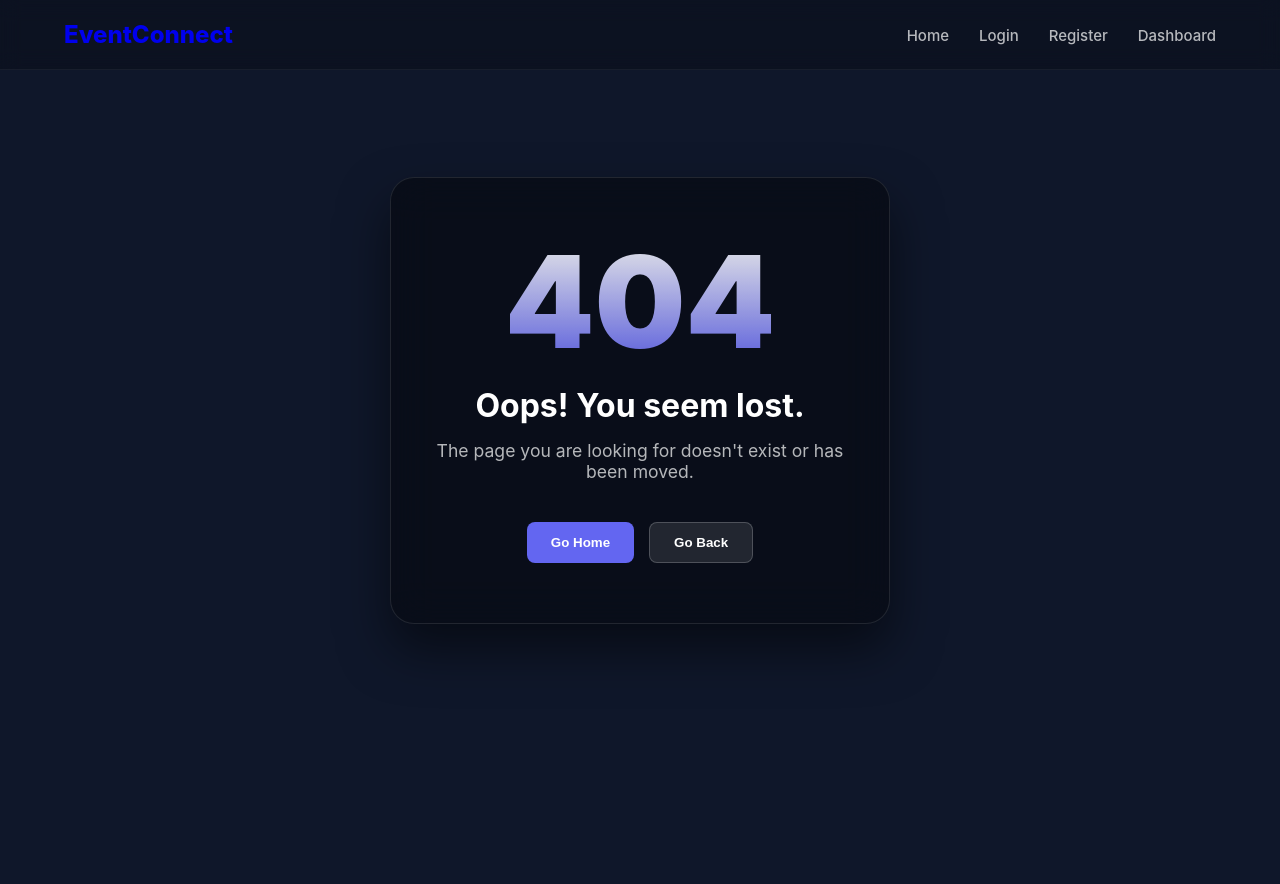
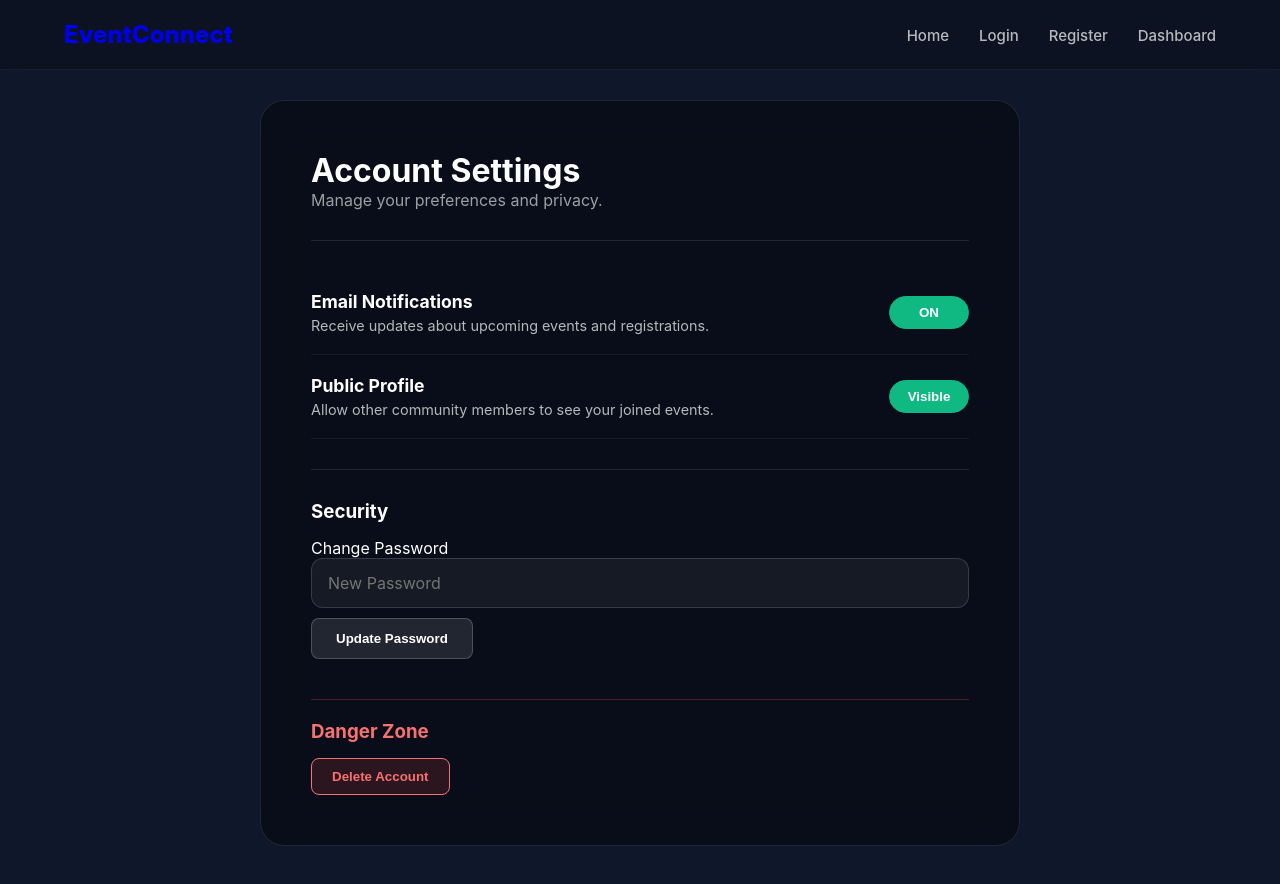
Before and after one commit to vyom2507/EventConnect, a React (Vite) app in the folder EventConnect/eventconnect-frontend/: page /settings in a window 1280 px wide. Before the commit this address had no page. Shown: the top 884 px of the page. Before the commit the page ends 800 px from the top, so only its background shows below. Built offline with nearby package versions, Linux system fonts and the light colour scheme.

Commit message:
Added Contact and Settings pages

```diff
--- a/EventConnect/eventconnect-frontend/src/App.jsx
+++ b/EventConnect/eventconnect-frontend/src/App.jsx
@@ -10,6 +10,8 @@ import Events from "./pages/Events";
 import CreateEvent from "./pages/CreateEvent";
 import Profile from "./pages/Profile";
 import EventDetails from "./pages/EventDetails";
+import Contact from "./pages/Contact";
+import Settings from "./pages/Settings";
 import EditEvent from "./pages/EditEvent";
 import { AuthProvider } from "./context/AuthContext";
 import About from "./pages/About";
@@ -33,6 +35,8 @@ function App() {
             <Route path="/register" element={<Register />} />
             <Route path="/profile" element={<Profile />} />
             <Route path="/events/:id" element={<EventDetails />} />
+            <Route path="/contact" element={<Contact />} />
+            <Route path="/settings" element={<Settings />} />
             <Route path="/edit-event/:id" element={<EditEvent />} />
             <Route path="/about" element={<About />} />
             <Route path="*" element={<NotFound />} />
--- a/EventConnect/eventconnect-frontend/src/Styles/styles.css
+++ b/EventConnect/eventconnect-frontend/src/Styles/styles.css
@@ -1232,3 +1232,206 @@ header {
   font-size: 0.9rem;
   margin-top: 20px;
 }
+
+/* --- 12. CONTACT PAGE --- */
+.contact-wrapper {
+  padding: 100px 20px;
+  display: flex;
+  justify-content: center;
+  align-items: center;
+  min-height: 100vh;
+}
+
+.contact-glass-card {
+  width: 100%;
+  max-width: 600px;
+  background: rgba(0, 0, 0, 0.4);
+  backdrop-filter: blur(20px);
+  border: 1px solid rgba(255, 255, 255, 0.1);
+  border-radius: 24px;
+  padding: 40px;
+  animation: slideUp 0.6s ease;
+}
+
+.contact-header { text-align: center; margin-bottom: 30px; }
+.contact-header h1 { font-size: 2.5rem; margin-bottom: 10px; }
+.contact-header p { color: rgba(255,255,255,0.7); }
+
+.success-message {
+  text-align: center;
+  padding: 40px;
+  background: rgba(16, 185, 129, 0.1);
+  border-radius: 12px;
+  border: 1px solid #10b981;
+}
+
+/* --- 13. SETTINGS PAGE --- */
+.settings-wrapper {
+  padding: 100px 20px;
+  max-width: 800px;
+  margin: auto;
+}
+
+.settings-glass-card {
+  background: rgba(0, 0, 0, 0.4);
+  backdrop-filter: blur(20px);
+  border: 1px solid rgba(255, 255, 255, 0.1);
+  border-radius: 24px;
+  padding: 50px;
+  animation: fadeIn 0.5s ease;
+}
+
+.settings-subtitle {
+  color: rgba(255,255,255,0.6);
+  margin-bottom: 20px;
+}
+
+.setting-row {
+  display: flex;
+  justify-content: space-between;
+  align-items: center;
+  padding: 20px 0;
+  border-bottom: 1px solid rgba(255,255,255,0.05);
+}
+
+.setting-info h3 { font-size: 1.1rem; margin-bottom: 5px; }
+.setting-info p { font-size: 0.9rem; opacity: 0.7; }
+
+/* Toggle Button */
+.toggle-btn {
+  padding: 8px 16px;
+  border-radius: 20px;
+  border: 1px solid rgba(255,255,255,0.2);
+  background: rgba(255,255,255,0.05);
+  color: white;
+  cursor: pointer;
+  width: 80px;
+  transition: 0.3s;
+  font-weight: bold;
+}
+
+.toggle-btn.active {
+  background: #10b981;
+  border-color: #10b981;
+}
+
+.danger-zone {
+  margin-top: 40px;
+  padding-top: 20px;
+  border-top: 1px solid rgba(239, 68, 68, 0.3);
+}
+
+.danger-zone h3 { color: #f87171; margin-bottom: 15px; }
+
+.delete-account-btn {
+  background: rgba(239, 68, 68, 0.15);
+  color: #f87171;
+  border: 1px solid #f87171;
+  padding: 10px 20px;
+  border-radius: 8px;
+  cursor: pointer;
+  font-weight: 600;
+}
+
+.delete-account-btn:hover { background: rgba(239, 68, 68, 0.3); }
+/* --- 12. CONTACT PAGE --- */
+.contact-wrapper {
+  padding: 100px 20px;
+  display: flex;
+  justify-content: center;
+  align-items: center;
+  min-height: 100vh;
+}
+
+.contact-glass-card {
+  width: 100%;
+  max-width: 600px;
+  background: rgba(0, 0, 0, 0.4);
+  backdrop-filter: blur(20px);
+  border: 1px solid rgba(255, 255, 255, 0.1);
+  border-radius: 24px;
+  padding: 40px;
+  animation: slideUp 0.6s ease;
+}
+
+.contact-header { text-align: center; margin-bottom: 30px; }
+.contact-header h1 { font-size: 2.5rem; margin-bottom: 10px; }
+.contact-header p { color: rgba(255,255,255,0.7); }
+
+.success-message {
+  text-align: center;
+  padding: 40px;
+  background: rgba(16, 185, 129, 0.1);
+  border-radius: 12px;
+  border: 1px solid #10b981;
+}
+
+/* --- 13. SETTINGS PAGE --- */
+.settings-wrapper {
+  padding: 100px 20px;
+  max-width: 800px;
+  margin: auto;
+}
+
+.settings-glass-card {
+  background: rgba(0, 0, 0, 0.4);
+  backdrop-filter: blur(20px);
+  border: 1px solid rgba(255, 255, 255, 0.1);
+  border-radius: 24px;
+  padding: 50px;
+  animation: fadeIn 0.5s ease;
+}
+
+.settings-subtitle {
+  color: rgba(255,255,255,0.6);
+  margin-bottom: 20px;
+}
+
+.setting-row {
+  display: flex;
+  justify-content: space-between;
+  align-items: center;
+  padding: 20px 0;
+  border-bottom: 1px solid rgba(255,255,255,0.05);
+}
+
+.setting-info h3 { font-size: 1.1rem; margin-bottom: 5px; }
+.setting-info p { font-size: 0.9rem; opacity: 0.7; }
+
+/* Toggle Button */
+.toggle-btn {
+  padding: 8px 16px;
+  border-radius: 20px;
+  border: 1px solid rgba(255,255,255,0.2);
+  background: rgba(255,255,255,0.05);
+  color: white;
+  cursor: pointer;
+  width: 80px;
+  transition: 0.3s;
+  font-weight: bold;
+}
+
+.toggle-btn.active {
+  background: #10b981;
+  border-color: #10b981;
+}
+
+.danger-zone {
+  margin-top: 40px;
+  padding-top: 20px;
+  border-top: 1px solid rgba(239, 68, 68, 0.3);
+}
+
+.danger-zone h3 { color: #f87171; margin-bottom: 15px; }
+
+.delete-account-btn {
+  background: rgba(239, 68, 68, 0.15);
+  color: #f87171;
+  border: 1px solid #f87171;
+  padding: 10px 20px;
+  border-radius: 8px;
+  cursor: pointer;
+  font-weight: 600;
+}
+
+.delete-account-btn:hover { background: rgba(239, 68, 68, 0.3); }
--- /dev/null
+++ b/EventConnect/eventconnect-frontend/src/pages/Contact.jsx
@@ -0,0 +1,71 @@
+import { useState } from "react";
+import { useNavigate } from "react-router-dom";
+import "../Styles/styles.css";
+
+export default function Contact() {
+  const navigate = useNavigate();
+  const [submitted, setSubmitted] = useState(false);
+
+  const handleSubmit = (e) => {
+    e.preventDefault();
+    setSubmitted(true);
+    // Simulate sending data
+    setTimeout(() => {
+      alert("Message sent! We will get back to you shortly.");
+      navigate("/");
+    }, 1500);
+  };
+
+  return (
+    <>
+      <div className="page-bg" style={{ backgroundImage: `url('/images/event-bg.jpg')` }} />
+      <div className="page-bg-overlay" />
+
+      <div className="contact-wrapper">
+        <div className="contact-glass-card">
+
+          <div className="contact-header">
+            <h1>Get in Touch</h1>
+            <p>Have questions about an event or need support? We're here to help.</p>
+          </div>
+
+          {submitted ? (
+            <div className="success-message">
+              <h2>✅ Message Sent!</h2>
+              <p>Thank you for reaching out.</p>
+            </div>
+          ) : (
+            <form onSubmit={handleSubmit} className="contact-form">
+              <div className="form-group">
+                <label>Your Name</label>
+                <input type="text" required placeholder="John Doe" className="glass-input" />
+              </div>
+
+              <div className="form-group">
+                <label>Email Address</label>
+                <input type="email" required placeholder="john@example.com" className="glass-input" />
+              </div>
+
+              <div className="form-group">
+                <label>Subject</label>
+                <select className="glass-input glass-select">
+                  <option>General Inquiry</option>
+                  <option>Technical Support</option>
+                  <option>Report an Event</option>
+                  <option>Partnership</option>
+                </select>
+              </div>
+
+              <div className="form-group">
+                <label>Message</label>
+                <textarea required placeholder="How can we help you?" className="glass-input textarea-field"></textarea>
+              </div>
+
+              <button type="submit" className="submit-btn">Send Message</button>
+            </form>
+          )}
+        </div>
+      </div>
+    </>
+  );
+}
--- /dev/null
+++ b/EventConnect/eventconnect-frontend/src/pages/Settings.jsx
@@ -0,0 +1,67 @@
+import { useState } from "react";
+import "../Styles/styles.css";
+
+export default function Settings() {
+  const [notifications, setNotifications] = useState(true);
+  const [publicProfile, setPublicProfile] = useState(true);
+
+  return (
+    <>
+      <div className="page-bg" style={{ backgroundImage: `url('/images/event-bg.jpg')` }} />
+      <div className="page-bg-overlay" />
+
+      <div className="settings-wrapper">
+        <div className="settings-glass-card">
+          <h1>Account Settings</h1>
+          <p className="settings-subtitle">Manage your preferences and privacy.</p>
+
+          <hr className="divider" />
+
+          {/* Notifications Section */}
+          <div className="setting-row">
+            <div className="setting-info">
+              <h3>Email Notifications</h3>
+              <p>Receive updates about upcoming events and registrations.</p>
+            </div>
+            <button
+              className={`toggle-btn ${notifications ? 'active' : ''}`}
+              onClick={() => setNotifications(!notifications)}
+            >
+              {notifications ? 'ON' : 'OFF'}
+            </button>
+          </div>
+
+          {/* Privacy Section */}
+          <div className="setting-row">
+            <div className="setting-info">
+              <h3>Public Profile</h3>
+              <p>Allow other community members to see your joined events.</p>
+            </div>
+            <button
+              className={`toggle-btn ${publicProfile ? 'active' : ''}`}
+              onClick={() => setPublicProfile(!publicProfile)}
+            >
+              {publicProfile ? 'Visible' : 'Hidden'}
+            </button>
+          </div>
+
+          <hr className="divider" />
+
+          {/* Password Change (Visual Only) */}
+          <h3>Security</h3>
+          <div className="form-group" style={{marginTop: '15px'}}>
+            <label>Change Password</label>
+            <input type="password" placeholder="New Password" className="glass-input" />
+          </div>
+          <button className="secondary-btn" style={{marginTop: '10px'}}>Update Password</button>
+
+          <div className="danger-zone">
+            <h3>Danger Zone</h3>
+            <button className="delete-account-btn" onClick={() => alert("This action is permanent!")}>Delete Account</button>
+          </div>
+
+        </div>
+      </div>
+    </>
+  );
+}
```
